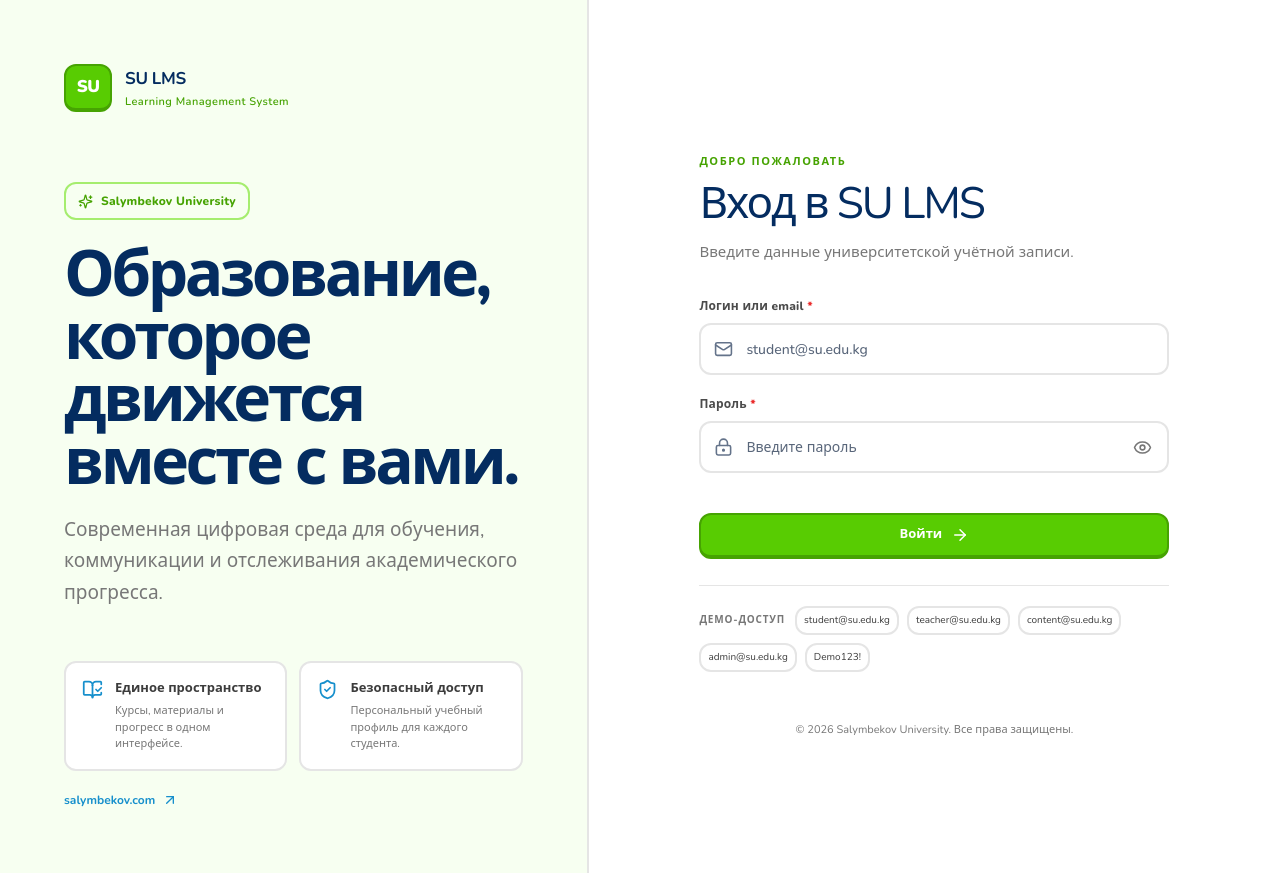
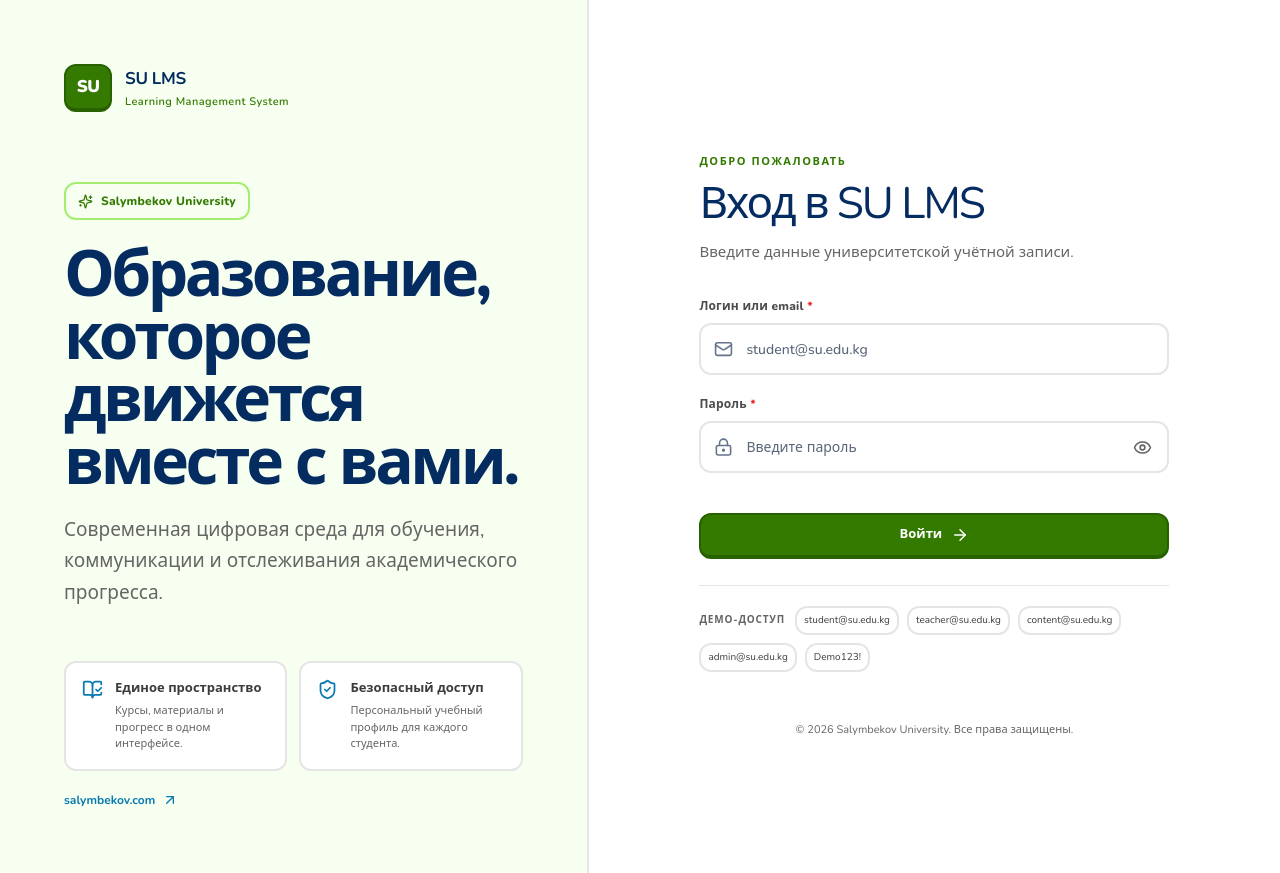
Before and after one commit to ibrodevs/su-lms-frontend, a React (Vite) app: page /#/login in a window 1280 px wide. Built offline with nearby package versions, Linux system fonts and the light colour scheme; no server answers.

Commit message:
fix: meet release1 accessibility contrast

```diff
--- a/src/pages/student/StudentCoursesPage.tsx
+++ b/src/pages/student/StudentCoursesPage.tsx
@@ -64,7 +64,7 @@
           <label className="grid gap-1"><span className="sr-only">Фильтр по семестру</span><select className="h-12 min-w-48 rounded-brand border-2 border-line bg-paper px-3 text-sm font-extrabold text-graphite focus:border-macaw focus:outline-none" onChange={(event) => setSemester(event.target.value)} value={semester}><option value="all">Все семестры</option>{semesters.map((value) => <option key={value} value={value}>{value}</option>)}</select></label>
           <div className="flex items-center gap-2 text-xs font-black text-ash"><SlidersHorizontal aria-hidden="true" size={17} /> Найдено: {filteredCourses.length}</div>
         </section>
-        <div aria-label="Фильтр по статусу" className="flex max-w-full gap-2 overflow-x-auto pb-1">{statusOptions.map((option) => <button aria-pressed={status === option.value} className={status === option.value ? "shrink-0 rounded-brand border-2 border-ecto bg-ecto/10 px-4 py-2 text-xs font-black text-ecto-dark" : "shrink-0 rounded-brand border-2 border-line bg-paper px-4 py-2 text-xs font-black text-ash hover:bg-mist"} key={option.value} onClick={() => setStatus(option.value)} type="button">{option.label}</button>)}</div>
+        <div aria-label="Фильтр по статусу" className="flex max-w-full gap-2 overflow-x-auto pb-1" role="group">{statusOptions.map((option) => <button aria-pressed={status === option.value} className={status === option.value ? "shrink-0 rounded-brand border-2 border-ecto bg-ecto/10 px-4 py-2 text-xs font-black text-ecto-dark" : "shrink-0 rounded-brand border-2 border-line bg-paper px-4 py-2 text-xs font-black text-ash hover:bg-mist"} key={option.value} onClick={() => setStatus(option.value)} type="button">{option.label}</button>)}</div>
         {filteredCourses.length ? <section className="grid gap-4 md:grid-cols-2 xl:grid-cols-3">{filteredCourses.map((course) => <ApiStudentCourseCard course={course} key={course.id} progress={progressByCourse.get(course.id)} />)}</section> : <StatePanel action={<button className="student-pressable mt-2 inline-flex items-center gap-2 rounded-brand border-2 border-lingot bg-paper px-4 py-2.5 text-sm font-black text-ecto-dark" onClick={resetFilters} type="button"><X aria-hidden="true" size={16} /> Сбросить фильтры</button>} description="Измените поисковый запрос, статус или семестр." title="Курсы не найдены" />}
       </> : <StatePanel description="Backend не вернул опубликованные курсы с активным зачислением." title="Назначенных курсов пока нет" />}
     </div>
--- a/src/styles/common-light.css
+++ b/src/styles/common-light.css
@@ -7,12 +7,12 @@
   --su-border-strong: #cfcfcf;
   --su-text: #3c3c3c;
   --su-text-soft: #4b4b4b;
-  --su-muted: #777777;
-  --su-primary: #58cc02;
-  --su-primary-strong: #46a302;
+  --su-muted: #656565;
+  --su-primary: #347a00;
+  --su-primary-strong: #286200;
   --su-primary-soft: rgba(88, 204, 2, 0.1);
-  --su-cyan: #1cb0f6;
-  --su-success: #58cc02;
+  --su-cyan: #0879b2;
+  --su-success: #347a00;
   --su-success-soft: rgba(88, 204, 2, 0.1);
   --su-danger: #ea2b2b;
   --su-danger-soft: rgba(234, 43, 43, 0.08);
@@ -30,10 +30,10 @@
 }
 
 .su-logo__mark {
-  border: 2px solid #46a302;
+  border: 2px solid #286200;
   border-bottom-width: 4px;
   border-radius: 12px;
-  background: #58cc02;
+  background: #347a00;
   box-shadow: none;
   color: #ffffff;
 }
@@ -51,7 +51,7 @@
 
 .su-logo__copy small,
 .su-eyebrow {
-  color: #46a302;
+  color: #347a00;
 }
 
 .su-auth-layout,
@@ -85,7 +85,7 @@
   border-radius: 12px;
   padding: 10px 14px;
   background: #ffffff;
-  color: #777777;
+  color: #656565;
   cursor: pointer;
   font-size: 12px;
   font-weight: 800;
@@ -95,7 +95,7 @@
 .su-profile-tab.is-active {
   border-color: #a5ed6e;
   background: #f7fff1;
-  color: #46a302;
+  color: #347a00;
 }
 
 .su-auth-aside__content > p,
@@ -108,7 +108,7 @@
 .su-panel > p,
 .su-error-card > p,
 .su-modal__header p {
-  color: #777777;
+  color: #656565;
 }
 
 .su-auth-highlights article,
@@ -131,7 +131,7 @@
 .su-auth-highlights svg,
 .su-auth-aside__link,
 .su-link {
-  color: #168fcc;
+  color: #0879b2;
 }
 
 .su-pill,
@@ -139,7 +139,7 @@
   border: 2px solid #a5ed6e;
   border-radius: 12px;
   background: #f7fff1;
-  color: #46a302;
+  color: #347a00;
 }
 
 .su-input,
@@ -169,27 +169,27 @@
 }
 
 .su-button--primary {
-  border-color: #46a302;
-  background: #58cc02;
+  border-color: #286200;
+  background: #347a00;
   box-shadow: none;
   color: #ffffff;
 }
 
 .su-button--primary:hover:not(:disabled) {
-  background: #62d90b;
+  background: #2d6f00;
   box-shadow: none;
 }
 
 .su-button--secondary {
   border-color: #a5ed6e;
   background: #ffffff;
-  color: #46a302;
+  color: #347a00;
 }
 
 .su-button--secondary:hover:not(:disabled) {
-  border-color: #58cc02;
+  border-color: #347a00;
   background: #f7fff1;
-  color: #46a302;
+  color: #347a00;
 }
 
 .su-button--danger {
@@ -215,7 +215,7 @@
 .su-alert--success {
   border-color: rgba(88, 204, 2, 0.35);
   background: rgba(88, 204, 2, 0.08);
-  color: #46a302;
+  color: #347a00;
 }
 
 .su-alert--error {
@@ -227,7 +227,7 @@
 .su-alert--info {
   border-color: rgba(28, 176, 246, 0.3);
   background: rgba(28, 176, 246, 0.06);
-  color: #168fcc;
+  color: #0879b2;
 }
 
 .su-checkbox input + span {
@@ -236,8 +236,8 @@
 }
 
 .su-checkbox input:checked + span {
-  border-color: #46a302;
-  background: #58cc02;
+  border-color: #286200;
+  background: #347a00;
 }
 
 .su-page {
@@ -245,7 +245,7 @@
 }
 
 .su-profile-hero {
-  border: 2px solid #58cc02;
+  border: 2px solid #347a00;
   background: #f7fff1;
 }
 
@@ -254,7 +254,7 @@
   border-radius: 12px;
   background: rgba(28, 176, 246, 0.08);
   box-shadow: none;
-  color: #168fcc;
+  color: #0879b2;
 }
 
 .su-panel {
@@ -267,7 +267,7 @@
 }
 
 .su-profile-details dt svg {
-  color: #168fcc;
+  color: #0879b2;
 }
 
 .su-profile-details dd {
@@ -287,13 +287,13 @@
   border: 2px solid #e5e5e5;
   border-radius: 12px;
   background: #ffffff;
-  color: #777777;
+  color: #656565;
 }
 
 .su-icon-button:hover {
   border-color: #a5ed6e;
   background: #f7fff1;
-  color: #46a302;
+  color: #347a00;
 }
 
 .su-error-page {
@@ -305,12 +305,12 @@
 }
 
 .su-error-card__visual svg {
-  color: #46a302;
+  color: #347a00;
   filter: none;
 }
 
 .su-error-page footer {
-  color: #777777;
+  color: #656565;
 }
 
 @media (max-width: 600px) {
--- a/src/styles/student.css
+++ b/src/styles/student.css
@@ -1,12 +1,12 @@
 @import "tailwindcss";
 
 @theme {
-  --color-ecto: #58cc02;
+  --color-ecto: #347a00;
   --color-ecto-dark: #2f7200;
   --color-lingot: #a5ed6e;
   --color-eel: #d7ffb8;
-  --color-macaw: #1cb0f6;
-  --color-macaw-dark: #0b668f;
+  --color-macaw: #0879b2;
+  --color-macaw-dark: #075d88;
   --color-navy: #042c60;
   --color-midnight: #000437;
   --color-graphite: #3c3c3c;
@@ -18,6 +18,7 @@
   --color-warning: #ffb800;
   --color-warning-dark: #765500;
   --color-danger: #c91d1d;
+  --color-white: #ffffff;
   --font-rounded: "Nunito", "Arial Rounded MT Bold", ui-rounded, system-ui, sans-serif;
   --radius-brand: 0.75rem;
 }
@@ -25,6 +26,10 @@
 :root {
   --student-sidebar-width: 272px;
   --student-sidebar-collapsed-width: 88px;
+}
+
+.text-white {
+  color: #ffffff;
 }
 
 .student-theme {
```
